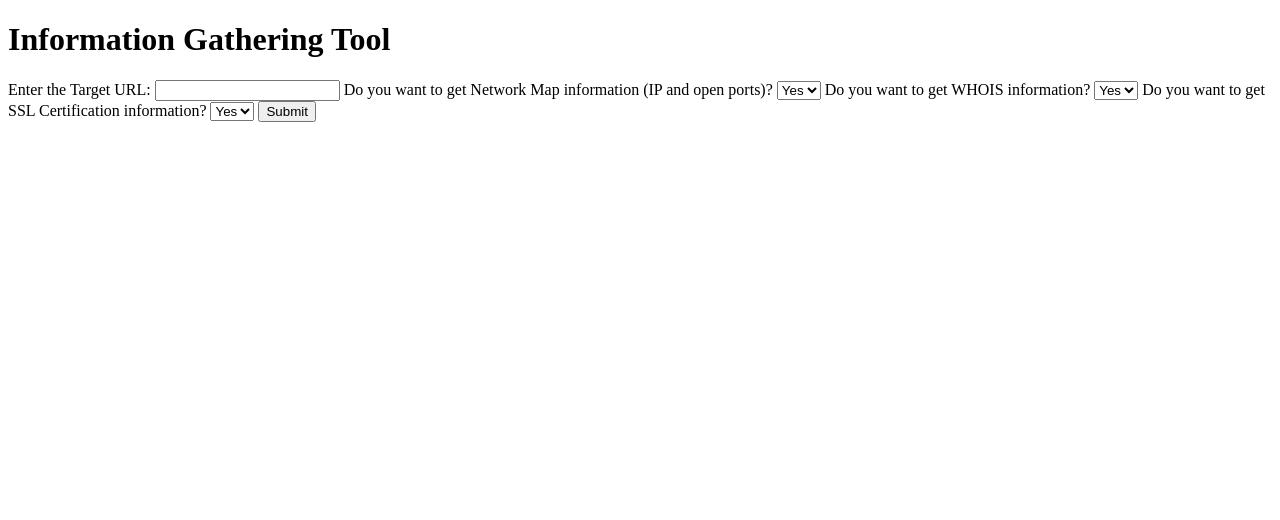
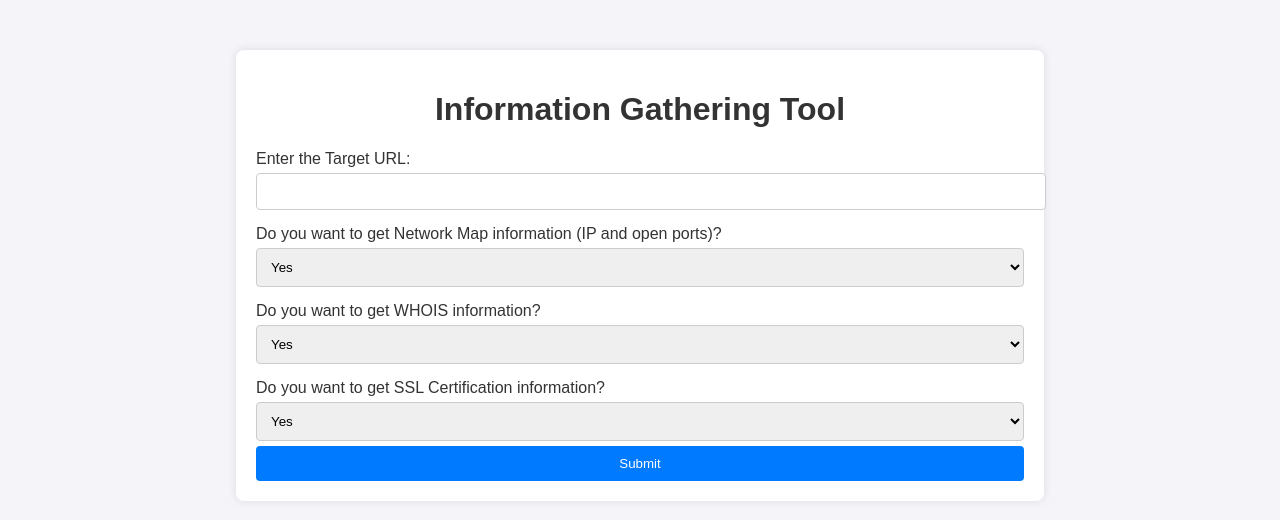
Before and after one commit to Kanishkajha29/FUZZER, a plain HTML site: page templates/index.html in a window 1280 px wide. Drawn offline with Linux system fonts and the light colour scheme; the site is published under a folder, as on GitHub Pages, so addresses that start at the root find nothing.

Commit message:
Update index.html

```diff
--- a/templates/index.html
+++ b/templates/index.html
@@ -4,7 +4,7 @@
     <meta charset="UTF-8">
     <meta name="viewport" content="width=device-width, initial-scale=1.0">
     <title>Information Gathering Tool</title>
-    <link rel="stylesheet" href="/static/css/styles.css">
+    <link rel="stylesheet" href="../static/css/styles.css">
 </head>
 <body>
     <div class="container">
```
